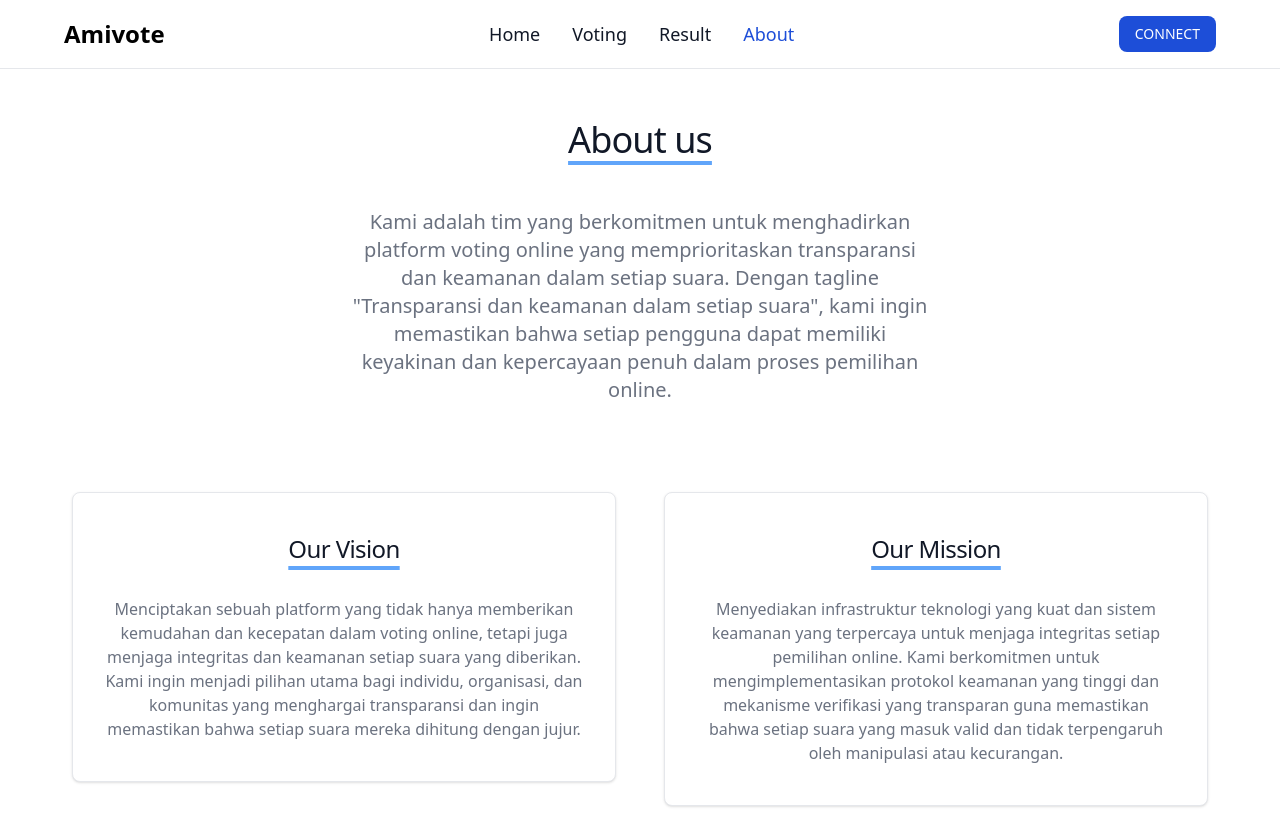
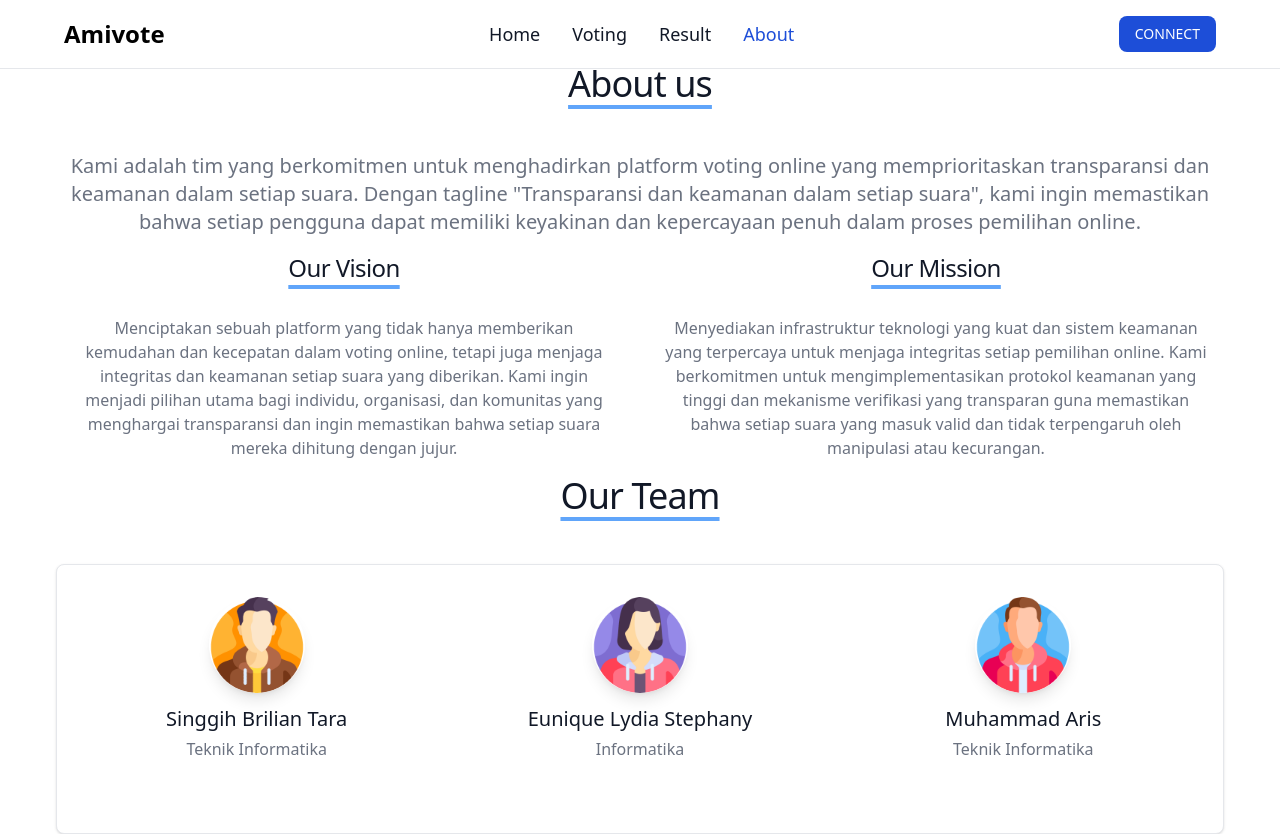
Before and after one commit to Cingihimut/web3-voting, a Next.js app: page /about in a window 1280 px wide. Shown: the top 835 px of the page. Built offline with nearby package versions, Linux system fonts and the light colour scheme.

Commit message:
Create about page: Fix vercel deployment

```diff
--- a/src/app/about/page.jsx
+++ b/src/app/about/page.jsx
@@ -1,18 +1,18 @@
 import React from "react";
-
+import Image from "next/image";
 const AboutPage = () => {
   return (
-    <div className="mt-16 pt-4 overflow-hidden">
-      <div className="py-10">
-        <div className="container mx-auto px-4">
-          <div className="max-w-xl mx-auto">
-            <h1 class="mb-12 text-2xl text-center font-medium leading-none tracking-tight text-gray-900 md:text-2xl lg:text-4xl dark:text-white">
-              <span class="underline underline-offset-8 text-center decoration-4 decoration-blue-400 dark:decoration-blue-600">
+    <div classNameName="mt-16 pt-4 overflow-hidden">
+      <div classNameName="py-10">
+        <div classNameName="container mx-auto px-4">
+          <div classNameName="max-w-xl mx-auto">
+            <h1 className="mb-12 text-2xl text-center font-medium leading-none tracking-tight text-gray-900 md:text-2xl lg:text-4xl dark:text-white">
+              <span className="underline underline-offset-8 text-center decoration-4 decoration-blue-400 dark:decoration-blue-600">
                 About us
               </span>
             </h1>
 
-            <p class="text-lg mt-4 text-center font-normal text-gray-500 lg:text-xl dark:text-gray-400">
+            <p className="text-lg mt-4 text-center font-normal text-gray-500 lg:text-xl dark:text-gray-400">
               Kami adalah tim yang berkomitmen untuk menghadirkan platform
               voting online yang memprioritaskan transparansi dan keamanan dalam
               setiap suara. Dengan tagline "Transparansi dan keamanan dalam
@@ -23,18 +23,18 @@ const AboutPage = () => {
           </div>
         </div>
       </div>
-      <div class="grid grid-cols-1 md:grid-cols-2 gap-4">
-        <div class=" p-4 ">
-          <div className=" py-10 px-4 bg-white border border-gray-200 rounded-lg shadow hover:bg-gray-100 dark:bg-gray-800 dark:border-gray-700 dark:hover:bg-gray-700 mt-8">
-            <div className="container mx-auto px-4">
-              <div className="max-w-xl mx-auto">
-                <h1 class="mb-8 text-lg text-center font-medium leading-none tracking-tight text-gray-900 md:text-xl lg:text-2xl dark:text-white">
-                  <span class="underline underline-offset-8 text-center decoration-4 decoration-blue-400 dark:decoration-blue-600">
+      <div className="grid grid-cols-1 md:grid-cols-2 gap-4">
+        <div className=" p-4 ">
+          <div classNameName=" py-10 px-4 bg-white border border-gray-200 rounded-lg shadow hover:bg-gray-100 dark:bg-gray-800 dark:border-gray-700 dark:hover:bg-gray-700 mt-8">
+            <div classNameName="container mx-auto px-4">
+              <div classNameName="max-w-xl mx-auto">
+                <h1 className="mb-8 text-lg text-center font-medium leading-none tracking-tight text-gray-900 md:text-xl lg:text-2xl dark:text-white">
+                  <span className="underline underline-offset-8 text-center decoration-4 decoration-blue-400 dark:decoration-blue-600">
                     Our Vision
                   </span>
                 </h1>
 
-                <p class="text-md mt-4 text-center font-normal text-gray-500 lg:text-base dark:text-gray-400">
+                <p className="text-md mt-4 text-center font-normal text-gray-500 lg:text-base dark:text-gray-400">
                   Menciptakan sebuah platform yang tidak hanya memberikan
                   kemudahan dan kecepatan dalam voting online, tetapi juga
                   menjaga integritas dan keamanan setiap suara yang diberikan.
@@ -46,17 +46,17 @@ const AboutPage = () => {
             </div>
           </div>
         </div>
-        <div class=" p-4 ">
-          <div className=" py-10 px-4 bg-white border border-gray-200 rounded-lg shadow hover:bg-gray-100 dark:bg-gray-800 dark:border-gray-700 dark:hover:bg-gray-700 mt-8">
-            <div className="container mx-auto px-4">
-              <div className="max-w-xl mx-auto">
-                <h1 class="mb-8 text-lg text-center font-medium leading-none tracking-tight text-gray-900 md:text-xl lg:text-2xl dark:text-white">
-                  <span class="underline underline-offset-8 text-center decoration-4 decoration-blue-400 dark:decoration-blue-600">
+        <div className=" p-4 ">
+          <div classNameName=" py-10 px-4 bg-white border border-gray-200 rounded-lg shadow hover:bg-gray-100 dark:bg-gray-800 dark:border-gray-700 dark:hover:bg-gray-700 mt-8">
+            <div classNameName="container mx-auto px-4">
+              <div classNameName="max-w-xl mx-auto">
+                <h1 className="mb-8 text-lg text-center font-medium leading-none tracking-tight text-gray-900 md:text-xl lg:text-2xl dark:text-white">
+                  <span className="underline underline-offset-8 text-center decoration-4 decoration-blue-400 dark:decoration-blue-600">
                     Our Mission
                   </span>
                 </h1>
 
-                <p class="text-md mt-4 text-center font-normal text-gray-500 lg:text-base dark:text-gray-400">
+                <p className="text-md mt-4 text-center font-normal text-gray-500 lg:text-base dark:text-gray-400">
                   Menyediakan infrastruktur teknologi yang kuat dan sistem
                   keamanan yang terpercaya untuk menjaga integritas setiap
                   pemilihan online. Kami berkomitmen untuk mengimplementasikan
@@ -69,56 +69,62 @@ const AboutPage = () => {
           </div>
         </div>
       </div>
-      <div className="py-10">
-        <div className="container mx-auto">
-          <div className="max-w-4xl mx-auto">
-            <h1 class="mb-12 text-2xl text-center font-medium leading-none tracking-tight text-gray-900 md:text-2xl lg:text-4xl dark:text-white">
-              <span class="underline underline-offset-8 text-center decoration-4 decoration-blue-400 dark:decoration-blue-600">
+      <div classNameName="py-10">
+        <div classNameName="container mx-auto">
+          <div classNameName="max-w-4xl mx-auto">
+            <h1 className="mb-12 text-2xl text-center font-medium leading-none tracking-tight text-gray-900 md:text-2xl lg:text-4xl dark:text-white">
+              <span className="underline underline-offset-8 text-center decoration-4 decoration-blue-400 dark:decoration-blue-600">
                 Our Team
               </span>
             </h1>
-            <div class="grid grid-cols-1 md:grid-cols-2 lg:grid-cols-3 gap-4 bg-white border border-gray-200 rounded-lg shadow hover:bg-gray-100 dark:bg-gray-800 dark:border-gray-700 dark:hover:bg-gray-700 p-4">
-              <div class=" p-4">
-                <div class="flex flex-col items-center pb-10">
-                  <img
-                    class="w-24 h-24 mb-3 rounded-full shadow-lg"
+            <div className="grid grid-cols-1 md:grid-cols-2 lg:grid-cols-3 gap-4 bg-white border border-gray-200 rounded-lg shadow hover:bg-gray-100 dark:bg-gray-800 dark:border-gray-700 dark:hover:bg-gray-700 p-4">
+              <div className=" p-4">
+                <div className="flex flex-col items-center pb-10">
+                  <Image
+                    width={24}
+                    height={24}
+                    alt={"Profile Icons"}
+                    className="w-24 h-24 mb-3 rounded-full shadow-lg"
                     src="/man.png"
-                    alt="Tara"
                   />
-                  <h5 class="mb-1 text-xl font-medium text-gray-900 dark:text-white">
+                  <h5 className="mb-1 text-xl font-medium text-gray-900 dark:text-white">
                     Singgih Brilian Tara
                   </h5>
-                  <span class="text-base text-gray-500 dark:text-gray-400">
+                  <span className="text-base text-gray-500 dark:text-gray-400">
                     Teknik Informatika
                   </span>
                 </div>
               </div>
-              <div class=" p-4">
-                <div class="flex flex-col items-center pb-10">
-                  <img
-                    class="w-24 h-24 mb-3 rounded-full shadow-lg"
+              <div className=" p-4">
+                <div className="flex flex-col items-center pb-10">
+                  <Image
+                    width={24}
+                    height={24}
+                    alt={"Profile Icons"}
+                    className="w-24 h-24 mb-3 rounded-full shadow-lg"
                     src="/woman.png"
-                    alt="Eunique"
                   />
-                  <h5 class="mb-1 text-xl font-medium text-gray-900 dark:text-white">
+                  <h5 className="mb-1 text-xl font-medium text-gray-900 dark:text-white">
                     Eunique Lydia Stephany
                   </h5>
-                  <span class="text-base text-gray-500 dark:text-gray-400">
+                  <span className="text-base text-gray-500 dark:text-gray-400">
                     Informatika
                   </span>
                 </div>
               </div>
-              <div class=" p-4">
-                <div class="flex flex-col items-center pb-10">
-                  <img
-                    class="w-24 h-24 mb-3 rounded-full shadow-lg"
+              <div className=" p-4">
+                <div className="flex flex-col items-center pb-10">
+                  <Image
+                    width={24}
+                    height={24}
+                    alt={"Profile Icons"}
+                    className="w-24 h-24 mb-3 rounded-full shadow-lg"
                     src="/man2.png"
-                    alt="Bonnie image"
                   />
-                  <h5 class="mb-1 text-xl font-medium text-gray-900 dark:text-white">
+                  <h5 className="mb-1 text-xl font-medium text-gray-900 dark:text-white">
                     Muhammad Aris
                   </h5>
-                  <span class="text-base text-gray-500 dark:text-gray-400">
+                  <span className="text-base text-gray-500 dark:text-gray-400">
                     Teknik Informatika
                   </span>
                 </div>
```
